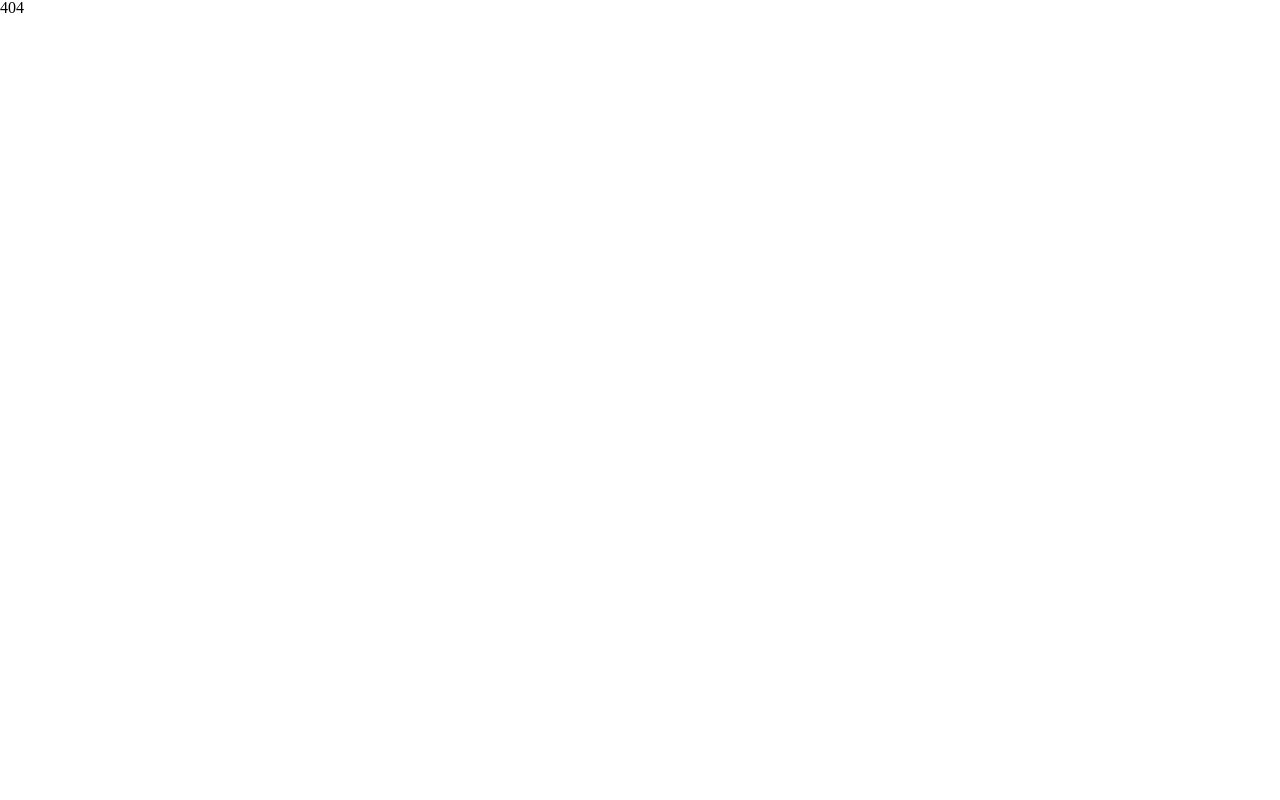
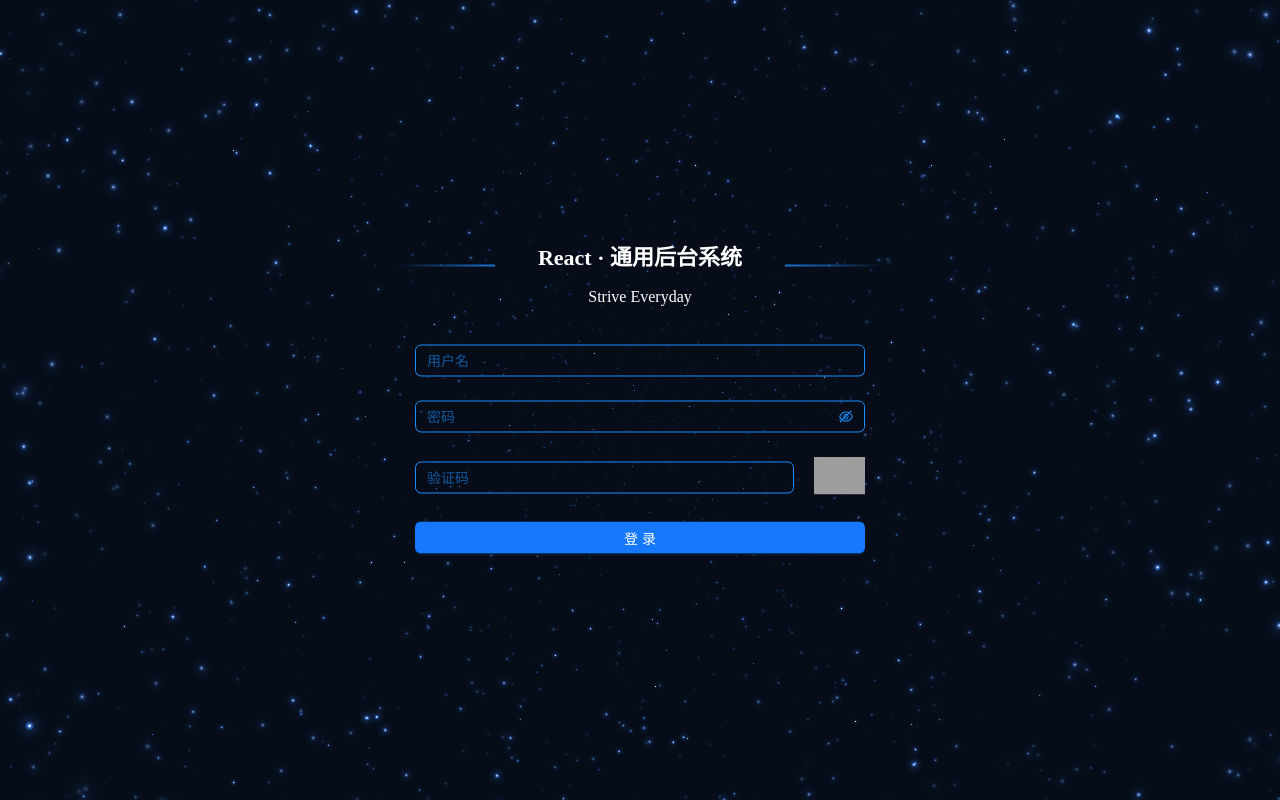
Before and after one commit to pan52yu/react-management, a React (Vite) app: page /login in a window 1280 px wide. Built offline with nearby package versions, Linux system fonts and the light colour scheme; grey boxes are pictures that could not be loaded.

Commit message:
login >>> 静态页面

```diff
--- a/src/components/MainMenu/index.tsx
+++ b/src/components/MainMenu/index.tsx
@@ -81,7 +81,6 @@
         navigate(menuItem.key)
     }
 
-    console.log(useLocation())
     return (
         <Menu
             onClick={menuClick}
--- a/src/router/index.tsx
+++ b/src/router/index.tsx
@@ -1,12 +1,14 @@
 import {Navigate} from "react-router-dom";
 import React, {lazy, Suspense} from "react";
 import Home from "@/views/Home";
+import Login from "@/views/Login";
 
 const withLoadingComponent = (Component: React.LazyExoticComponent<() => JSX.Element>) => (
     <Suspense fallback={<h1>Loading...</h1>}>
         <Component/>
     </Suspense>
 )
+
 
 const routes = [
     {
@@ -32,6 +34,10 @@
         ]
     },
     {
+        path: "/login",
+        element: <Login/>
+    },
+    {
         path: "*",
         element: <h1>404</h1>
     }
--- /dev/null
+++ b/src/views/Login/index.tsx
@@ -0,0 +1,39 @@
+import styles from "./login.module.scss"
+import "./login.scss"
+import initLoginBg from "@/views/Login/init.ts";
+import {useEffect} from "react";
+import {Button, Input, Space} from "antd";
+
+const Login = () => {
+    useEffect(() => {
+        initLoginBg()
+        window.onresize = () => initLoginBg()
+    }, [])
+
+    return (
+        <div className={styles.loginPage}>
+            <canvas id="canvas" style={{display: "block"}}></canvas>
+            <div className={styles.loginBox + " loginbox"}>
+                <div className={styles.title}>
+                    <h1>React&nbsp;·&nbsp;通用后台系统</h1>
+                    <p>Strive Everyday</p>
+                </div>
+                <Space direction="vertical" size="large" style={{display: 'flex'}}>
+                    <Input placeholder="用户名"/>
+                    <Input.Password placeholder="密码"/>
+                    <div className="captchaBox">
+                        <Input placeholder="验证码"/>
+                        <div className="catheImg">
+                            <img
+                                src="https://img1.baidu.com/it/u=538775368,625477503&fm=253&fmt=auto&app=138&f=PNG?w=896&h=308"
+                                alt=""/>
+                        </div>
+                    </div>
+                    <Button block className={"loginBtn"} type="primary">登录</Button>
+                </Space>
+            </div>
+        </div>
+    );
+};
+
+export default Login;
--- /dev/null
+++ b/src/views/Login/init.ts
@@ -0,0 +1,119 @@
+export default function initLoginBg() {
+    const windowWidth = document.documentElement.clientWidth || document.body.clientWidth;
+    const windowHeight = document.documentElement.clientHeight || document.body.clientHeight;
+// var windowWidth = window.clientWidth;
+// var windowHeight = window.clientHeight;
+    let canvas = document.getElementById('canvas') as HTMLCanvasElement,
+        ctx = canvas.getContext('2d') as CanvasRenderingContext2D,
+        w = canvas.width = windowWidth,
+        h = canvas.height = windowHeight,
+
+        hue = 217,
+        stars: IntStart[] = [],
+        count = 0,
+        maxStars = 1500;//星星数量
+
+    const canvas2 = document.createElement('canvas'),
+        ctx2 = canvas2.getContext('2d') as CanvasRenderingContext2D;
+    canvas2.width = 100;
+    canvas2.height = 100;
+    const half = canvas2.width / 2,
+        gradient2 = ctx2.createRadialGradient(half, half, 0, half, half, half);
+    gradient2.addColorStop(0.025, '#CCC');
+    gradient2.addColorStop(0.1, 'hsl(' + hue + ', 61%, 33%)');
+    gradient2.addColorStop(0.25, 'hsl(' + hue + ', 64%, 6%)');
+    gradient2.addColorStop(1, 'transparent');
+
+    ctx2.fillStyle = gradient2;
+    ctx2.beginPath();
+    ctx2.arc(half, half, half, 0, Math.PI * 2);
+    ctx2.fill();
+
+// End cache
+
+    function random(min: number, max = 0) {
+        if (arguments.length < 2) {
+            max = min;
+            min = 0;
+        }
+
+        if (min > max) {
+            const hold = max;
+            max = min;
+            min = hold;
+        }
+
+        return Math.floor(Math.random() * (max - min + 1)) + min;
+    }
+
+    function maxOrbit(x: number, y: number) {
+        const max = Math.max(x, y),
+            diameter = Math.round(Math.sqrt(max * max + max * max));
+        return diameter / 2;
+//星星移动范围，值越大范围越小，
+    }
+
+    interface IntStart {
+        orbitRadius: number;
+        radius: number;
+        orbitX: number;
+        orbitY: number
+        timePassed: number;
+        speed: number;
+        alpha: number;
+        draw: () => void;
+    }
+
+    const Star = function (this: IntStart) {
+
+        this.orbitRadius = random(maxOrbit(w, h));
+        this.radius = random(60, this.orbitRadius) / 18;
+//星星大小
+        this.orbitX = w / 2;
+        this.orbitY = h / 2;
+        this.timePassed = random(0, maxStars);
+        this.speed = random(this.orbitRadius) / 500000;
+//星星移动速度
+        this.alpha = random(2, 10) / 10;
+
+        count++;
+        stars[count] = this;
+    }
+
+    Star.prototype.draw = function () {
+        const x = Math.sin(this.timePassed) * this.orbitRadius + this.orbitX,
+            y = Math.cos(this.timePassed) * this.orbitRadius + this.orbitY,
+            twinkle = random(10);
+
+        if (twinkle === 1 && this.alpha > 0) {
+            this.alpha -= 0.05;
+        } else if (twinkle === 2 && this.alpha < 1) {
+            this.alpha += 0.05;
+        }
+
+        ctx.globalAlpha = this.alpha;
+        ctx.drawImage(canvas2, x - this.radius / 2, y - this.radius / 2, this.radius, this.radius);
+        this.timePassed += this.speed;
+    }
+
+    for (let i = 0; i < maxStars; i++) {
+        new Star.prototype.constructor();
+    }
+
+    function animation() {
+        ctx.globalCompositeOperation = 'source-over';
+        ctx.globalAlpha = 0.5; //尾巴
+        ctx.fillStyle = 'hsla(' + hue + ', 64%, 6%, 2)';
+        ctx.fillRect(0, 0, w, h)
+
+        ctx.globalCompositeOperation = 'lighter';
+        for (let i = 1, l = stars.length; i < l; i++) {
+            stars[i].draw();
+        }
+
+
+        window.requestAnimationFrame(animation);
+    }
+
+    animation();
+}
--- /dev/null
+++ b/src/views/Login/login.module.scss
@@ -0,0 +1,52 @@
+.loginPage {
+
+  position: relative;
+
+  .loginBox {
+    width: 450px;
+    position: absolute;
+    left: 50%;
+    top: 50%;
+    transform: translate(-50%, -50%);
+    color: #fff;
+
+    h1 {
+
+      font-weight: bold;
+      font-size: 22px;
+      text-align: center;
+      color: #fff;
+
+    }
+
+    p {
+
+      text-align: center;
+      margin: 20px 0;
+
+    }
+
+    .title {
+      margin-bottom: 40px;
+      position: relative;
+
+      &:before, &:after {
+        content: "";
+        width: 100px;
+        height: 2px;
+        position: absolute;
+        background: linear-gradient(to right, rgba(255, 255, 255, 0), #1976D2);
+        left: -20px;
+        top: 18px;
+      }
+
+      &:after {
+        left: auto;
+        background: linear-gradient(to left, rgba(255, 255, 255, 0), #1976D2);
+        right: -20px;
+      }
+
+    }
+
+  }
+}
--- /dev/null
+++ b/src/views/Login/login.scss
@@ -0,0 +1,33 @@
+.loginbox {
+  .ant-input,
+  .ant-input-affix-wrapper {
+    background-color: rgba(255, 255, 255, 0);
+    border-color: #1890ff;
+    color: #fff;
+
+    .ant-input-password-icon,
+    .ant-input-password-icon:hover {
+      color: #1890ff;
+    }
+
+    &::-webkit-input-placeholder {
+      color: rgba(24, 144, 255, 0.6);
+    }
+  }
+
+  .captchaBox {
+    display: flex;
+    align-items: center;
+
+    .catheImg {
+      img {
+        height: 38px;
+        margin-left: 20px;
+      }
+    }
+  }
+
+  .loginBtn {
+    width: 100%;
+  }
+}
```
